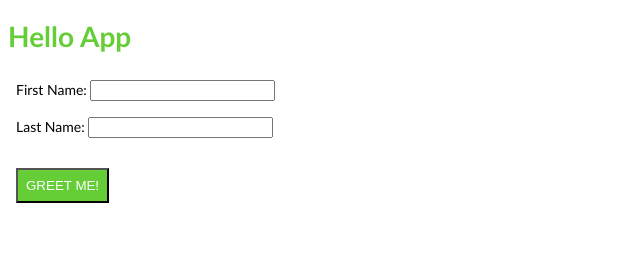
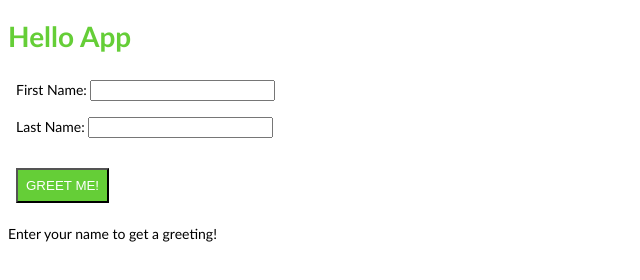
Before and after one commit to maybeemily/bootcamp-prep-day-4, a plain HTML site: page index.html in a window 1280 px wide. Shown: the whole page, without its empty margins (0-640 px from the left). Drawn offline with Linux system fonts and the light colour scheme.

Commit message:
added paragraph

```diff
--- a/index.html
+++ b/index.html
@@ -27,7 +27,7 @@
     </p>
 
     <!-- show the greeting-->
-
+    <p>Enter your name to get a greeting!</p>
 
 
 </body>
```
